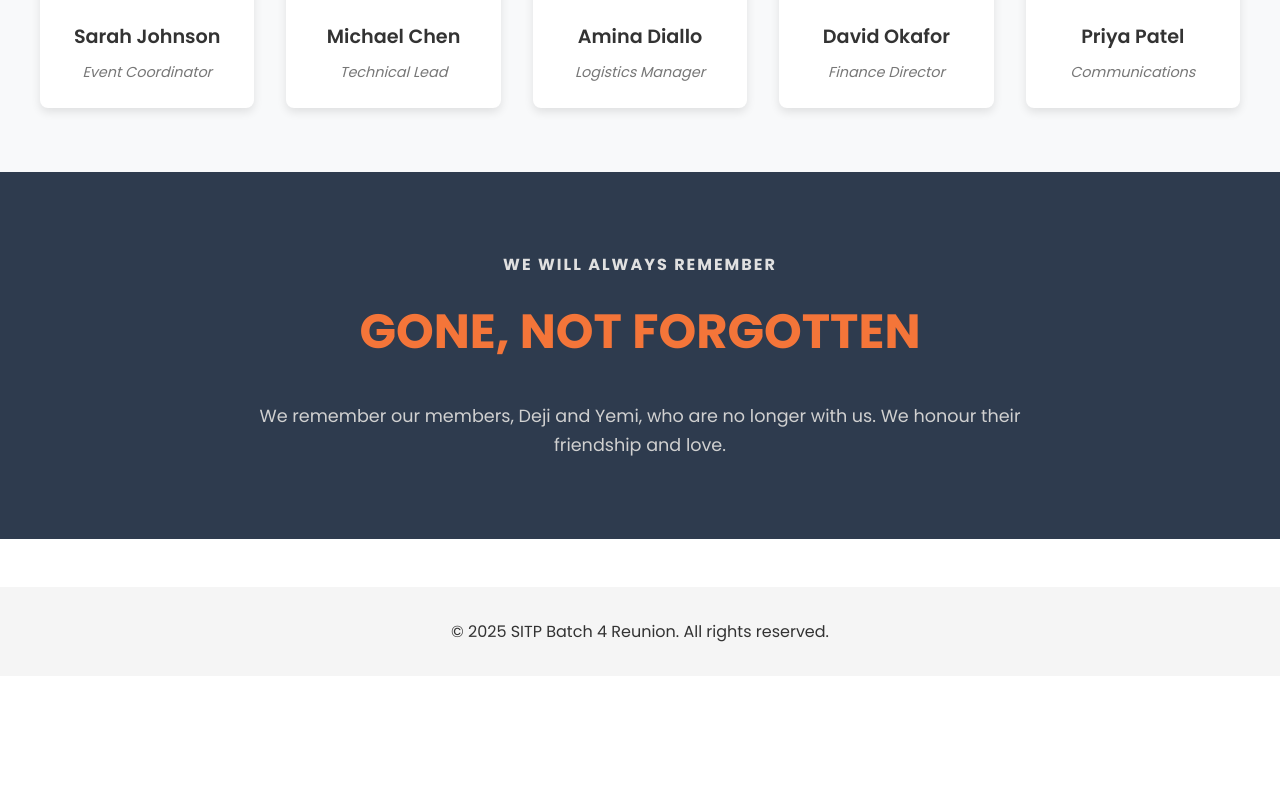
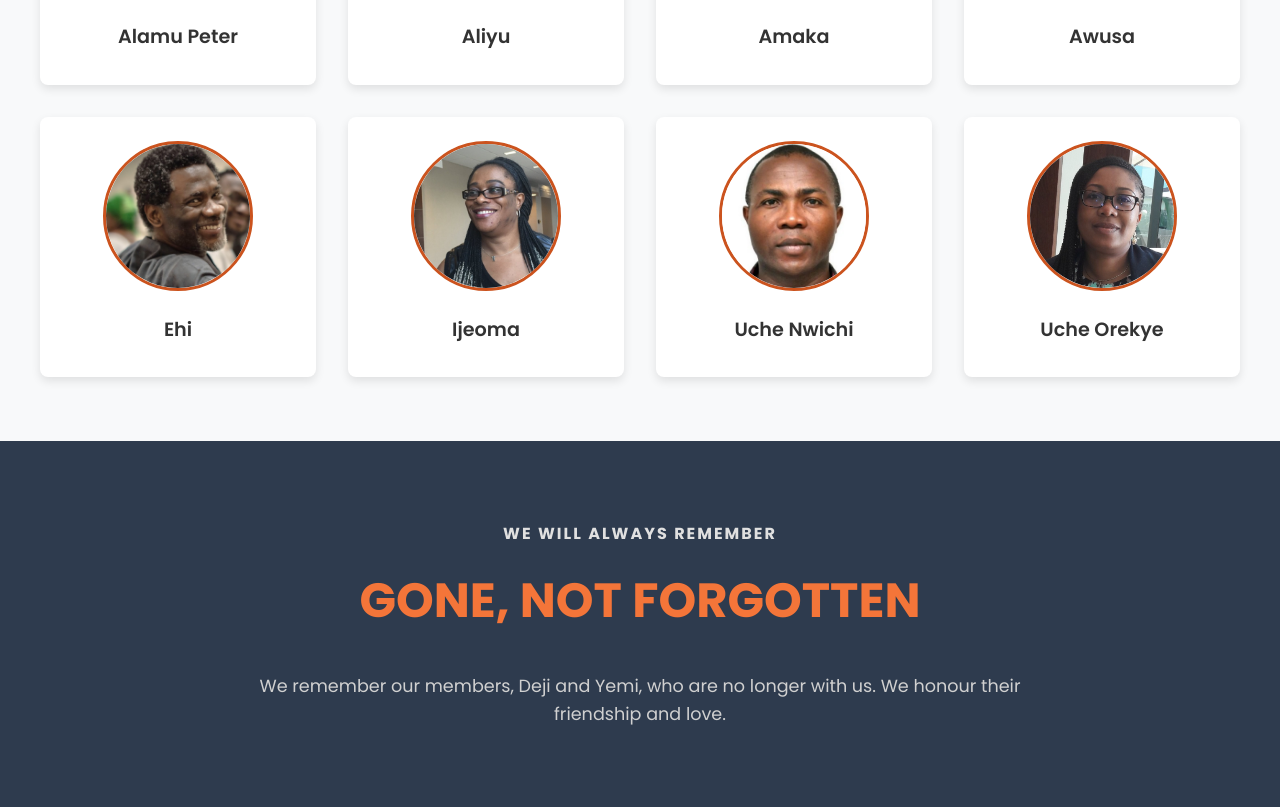
Before and after one commit to dreyyfuss/reunion, a Django app: page / in a window 1280 px wide. Shown: the part 2138-2945 px from the top of the page. Before the commit the page ends 2780 px from the top, so only its background shows below. Run offline with Django 5.2, Linux system fonts and the light colour scheme.

Commit message:
Insert real organizers on home page

```diff
--- a/static/css/style.css
+++ b/static/css/style.css
@@ -974,7 +974,7 @@ footer {
 
 .organizers-grid {
     display: grid;
-    grid-template-columns: repeat(auto-fill, minmax(200px, 1fr));
+    grid-template-columns: repeat(4, 1fr);
     gap: 2rem;
     margin-top: 2rem;
 }
@@ -1007,8 +1007,23 @@ footer {
     color: var(--text-color);
 }
 
-.organizer-role {
-    font-size: 0.9rem;
-    color: var(--dark-gray);
-    font-style: italic;
+/* Responsive adjustments */
+@media (max-width: 900px) {
+    .organizers-grid {
+        grid-template-columns: repeat(2, 1fr);
+    }
 }
+
+@media (max-width: 600px) {
+    .organizers-grid {
+        grid-template-columns: 1fr;
+        max-width: 400px;
+        margin-left: auto;
+        margin-right: auto;
+    }
+
+    .organizer-image {
+        width: 120px;
+        height: 120px;
+    }
+}
--- a/templates/home.html
+++ b/templates/home.html
@@ -65,39 +65,46 @@
             <p class="organizers-subtitle">The dedicated team making this reunion possible</p>
 
             <div class="organizers-grid">
-                <!-- Organizer 1 -->
+                <!-- Row 1 -->
                 <div class="organizer-card">
-                    <img src="https://randomuser.me/api/portraits/women/43.jpg" alt="Organizer" class="organizer-image">
-                    <h3 class="organizer-name">Sarah Johnson</h3>
-                    <p class="organizer-role">Event Coordinator</p>
+                    <img src="{% static 'images/organizers/alamu_peter.jpeg' %}" alt="Alamu Peter" class="organizer-image">
+                    <h3 class="organizer-name">Alamu Peter</h3>
                 </div>
 
-                <!-- Organizer 2 -->
                 <div class="organizer-card">
-                    <img src="https://randomuser.me/api/portraits/men/32.jpg" alt="Organizer" class="organizer-image">
-                    <h3 class="organizer-name">Michael Chen</h3>
-                    <p class="organizer-role">Technical Lead</p>
+                    <img src="{% static 'images/organizers/aliyu.jpeg' %}" alt="Aliyu" class="organizer-image">
+                    <h3 class="organizer-name">Aliyu</h3>
                 </div>
 
-                <!-- Organizer 3 -->
                 <div class="organizer-card">
-                    <img src="https://randomuser.me/api/portraits/women/65.jpg" alt="Organizer" class="organizer-image">
-                    <h3 class="organizer-name">Amina Diallo</h3>
-                    <p class="organizer-role">Logistics Manager</p>
+                    <img src="{% static 'images/organizers/amaka.jpeg' %}" alt="Amaka" class="organizer-image">
+                    <h3 class="organizer-name">Amaka</h3>
                 </div>
 
-                <!-- Organizer 4 -->
                 <div class="organizer-card">
-                    <img src="https://randomuser.me/api/portraits/men/75.jpg" alt="Organizer" class="organizer-image">
-                    <h3 class="organizer-name">David Okafor</h3>
-                    <p class="organizer-role">Finance Director</p>
+                    <img src="{% static 'images/organizers/awusa.jpeg' %}" alt="Awusa" class="organizer-image">
+                    <h3 class="organizer-name">Awusa</h3>
                 </div>
 
-                <!-- Organizer 5 -->
+                <!-- Row 2 -->
                 <div class="organizer-card">
-                    <img src="https://randomuser.me/api/portraits/women/12.jpg" alt="Organizer" class="organizer-image">
-                    <h3 class="organizer-name">Priya Patel</h3>
-                    <p class="organizer-role">Communications</p>
+                    <img src="{% static 'images/organizers/ehi.jpeg' %}" alt="Ehi" class="organizer-image">
+                    <h3 class="organizer-name">Ehi</h3>
+                </div>
+
+                <div class="organizer-card">
+                    <img src="{% static 'images/organizers/ijeoma.jpeg' %}" alt="Ijeoma" class="organizer-image">
+                    <h3 class="organizer-name">Ijeoma</h3>
+                </div>
+
+                <div class="organizer-card">
+                    <img src="{% static 'images/organizers/uche_nwichi.jpeg' %}" alt="Uche Nwichi" class="organizer-image">
+                    <h3 class="organizer-name">Uche Nwichi</h3>
+                </div>
+
+                <div class="organizer-card">
+                    <img src="{% static 'images/organizers/uche_orekye.jpeg' %}" alt="Uche Orekye" class="organizer-image">
+                    <h3 class="organizer-name">Uche Orekye</h3>
                 </div>
             </div>
         </div>
```
Also changed, not shown: static/images/organizers/alamu_peter.jpeg (added), static/images/organizers/aliyu.jpeg (added), static/images/organizers/amaka.jpeg (added), static/images/organizers/awusa.jpeg (added), static/images/organizers/ehi.jpeg (added), static/images/organizers/ijeoma.jpeg (added), static/images/organizers/uche_nwichi.jpeg (added), static/images/organizers/uche_orekye.jpeg (added).
